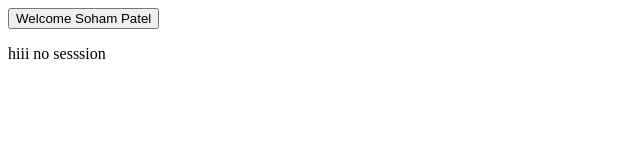
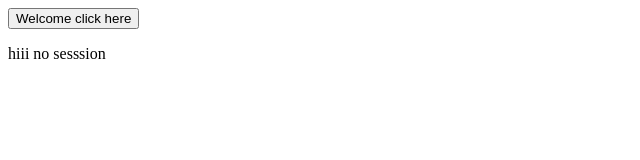
Before and after one commit to mitenkumar/Apple-login, a Next.js app: page / in a window 1280 px wide. Shown: the top 160 px of the page, without its empty margins (0-640 px from the left). Built offline with nearby package versions, Linux system fonts and the light colour scheme; no server answers.

Commit message:
Perfecct work

```diff
--- a/src/pages/index.js
+++ b/src/pages/index.js
@@ -19,7 +19,7 @@
   return (
     <>
       <button className="cursor-pointer" onClick={push}>
-        Welcome Soham Patel
+        Welcome click here
       </button>
       {!session ? (
         <>
```
